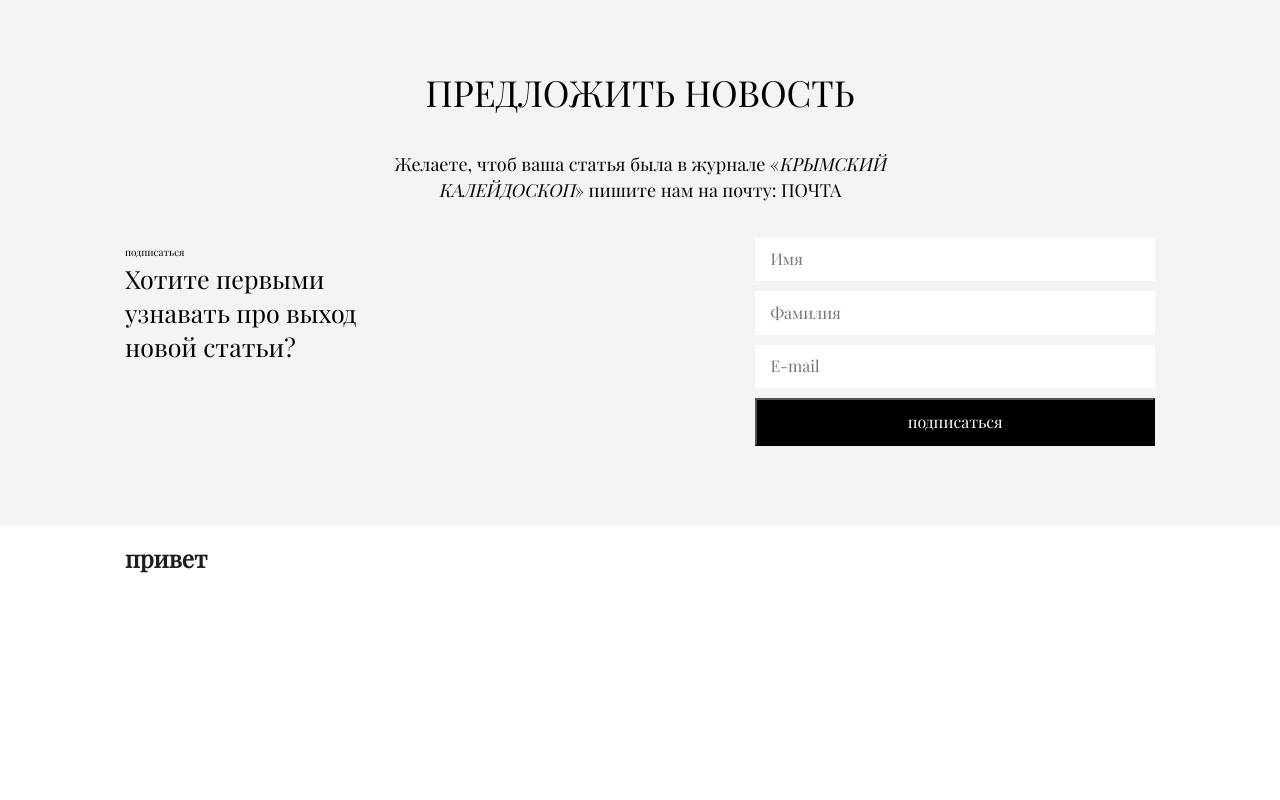
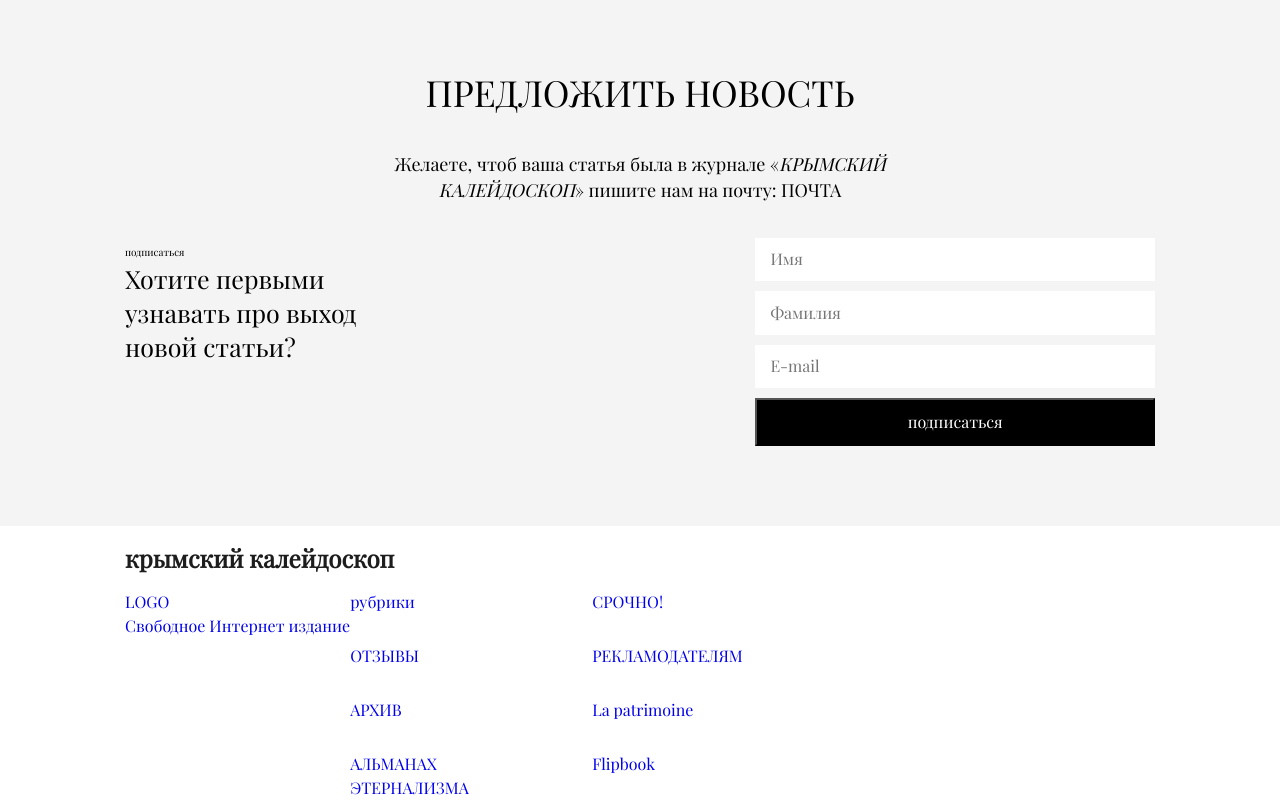
Before and after one commit to Yury-Sergeevich/crimean-journal, a website built with webpack: page source/index.html in a window 1280 px wide. Shown: the part 1950-2750 px from the top of the page. Before the commit the page ends 2540 px from the top, so only its background shows below. Built offline with nearby package versions, Linux system fonts and the light colour scheme; files whose address does not match are found by name.

Commit message:
Add footer

```diff
--- a/source/index.html
+++ b/source/index.html
@@ -336,7 +336,6 @@
                   </svg>
                 </button>
               </div>
-              <!-- <div class="top-news__swiper-pagination swiper-pagination-1 swiper-pagination"></div> -->
             </div>
           </div>
         </section>
@@ -373,9 +372,43 @@
           </div>
         </section>
       </main>
-      <footer>
-        <div class="container">
-          <h2>привет</h2>
+      <footer class="footer">
+        <div class="footer__container container">
+          <div class="footer__wrapper-title">
+            <h2>крымский калейдоскоп</h2>
+          </div>
+          <div class="footer__nav">
+            <a class="footer__logo" href="#">
+              LOGO
+              <span>Свободное Интернет издание</span>
+            </a>
+            <ul class="footer__nav-list reset-list">
+              <li class="footer__nav-item">
+                <a class="footer__nav-link" href="#">рубрики</a>
+              </li>
+              <li class="footer__nav-item">
+                <a class="footer__nav-link" href="#">СРОЧНО!</a>
+              </li>
+              <li class="footer__nav-item">
+                <a class="footer__nav-link" href="#">ОТЗЫВЫ</a>
+              </li>
+              <li class="footer__nav-item">
+                <a class="footer__nav-link" href="#">РЕКЛАМОДАТЕЛЯМ</a>
+              </li>
+              <li class="footer__nav-item">
+                <a class="footer__nav-link" href="#">АРХИВ</a>
+              </li>
+              <li class="footer__nav-item">
+                <a class="footer__nav-link" href="#">La patrimoine</a>
+              </li>
+              <li class="footer__nav-item">
+                <a class="footer__nav-link" href="#">АЛЬМАНАХ ЭТЕРНАЛИЗМА</a>
+              </li>
+              <li class="footer__nav-item">
+                <a class="footer__nav-link" href="#"> Flipbook</a>
+              </li>
+            </ul>
+          </div>
         </div>
       </footer>
     </div>
--- /dev/null
+++ b/source/sass/blocks/footer.scss
@@ -0,0 +1,14 @@
+.footer__nav {
+  display: flex;
+}
+
+.footer__logo span {
+  display: block;
+}
+
+.footer__nav-list {
+  width: 430px;
+  display: grid;
+  grid-template-columns: 1fr 1fr;
+  gap: 30px 54px;
+}
--- a/source/sass/style.scss
+++ b/source/sass/style.scss
@@ -32,6 +32,7 @@
 @import "../sass/blocks/about.scss";
 @import "../sass/blocks/top-news.scss";
 @import "../sass/blocks/download-article.scss";
+@import "../sass/blocks/footer.scss";
 
 // ---------------------------------
 
```
Also changed, not shown: build/css/style.css, build/css/style.min.css, build/index.html, 1 other file.
